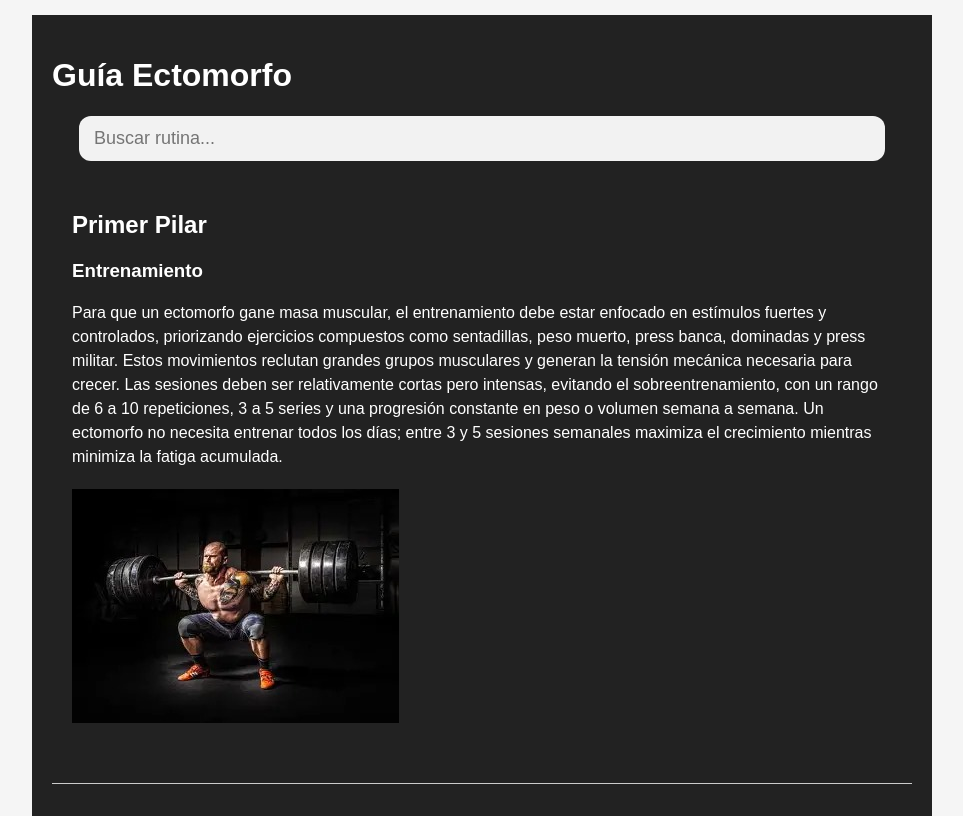
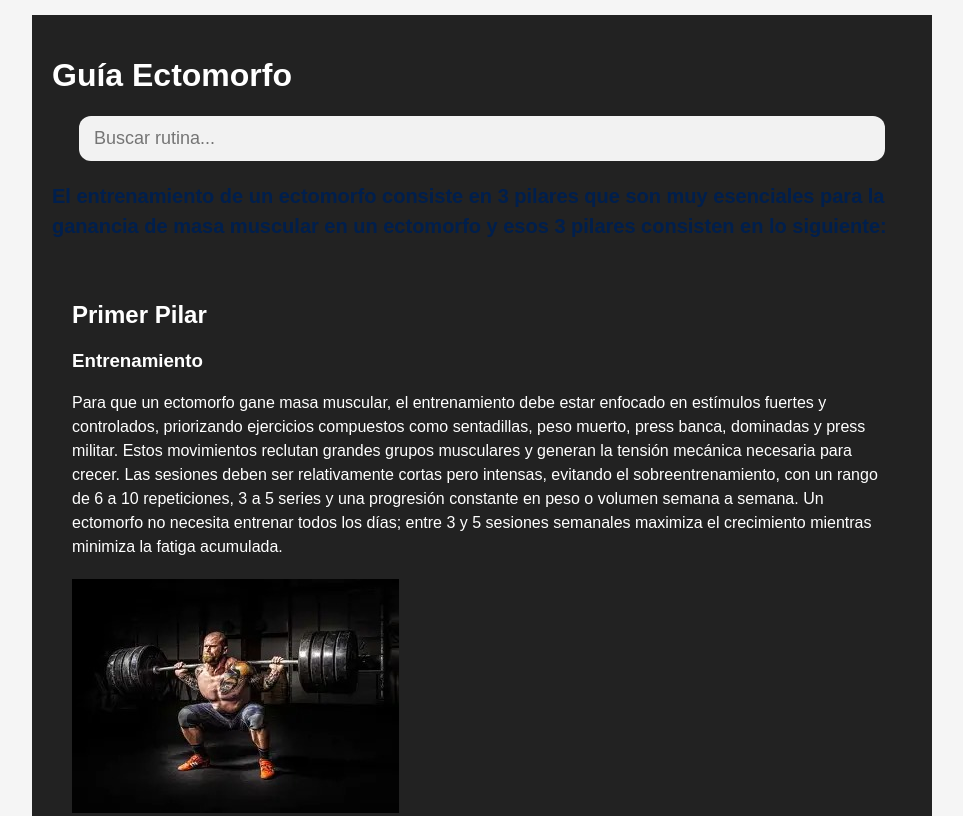
Before and after one commit to alejandromontano8635-beep/Definicion_express, a plain HTML site: page index.html in a window 1280 px wide. Shown: the top 816 px of the page, without its empty margins (158-1121 px from the left). Drawn offline with Linux system fonts and the light colour scheme; a script that the page names is missing.

Commit message:
Update index.html

```diff
--- a/index.html
+++ b/index.html
@@ -30,6 +30,10 @@
 
     <div id="sugerencias" class="sugerencias-lista"></div>
 </div>
+
+        <p style="color:#001f4d; font-weight:bold; font-size:20px; margin-top:20px;">
+    El entrenamiento de un ectomorfo consiste en 3 pilares que son muy esenciales para la ganancia de masa muscular en un ectomorfo y esos 3 pilares consisten en lo siguiente:
+        </p>
 
 <script>
 const listaSugerencias = [
```
